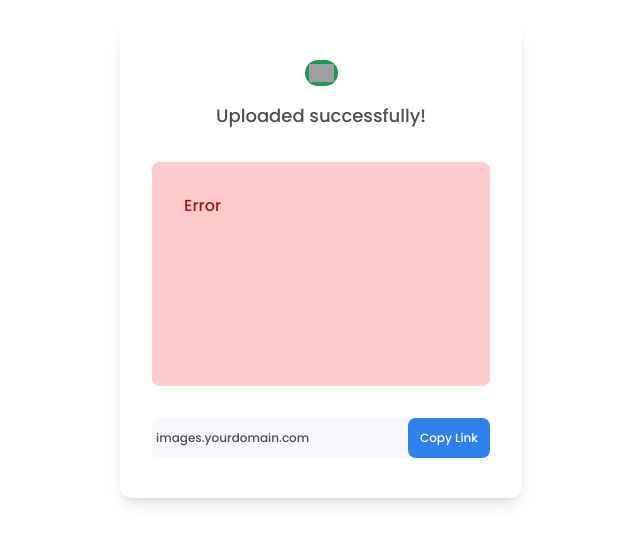
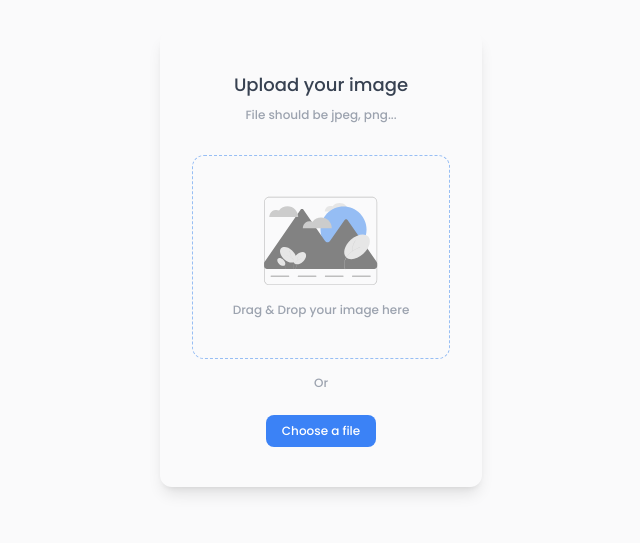
Before and after one commit to lemreyes/photo_app, a Next.js app: page /ImageUploader in a window 1280 px wide. Shown: the part 141-684 px from the top of the page, without its empty margins (319-959 px from the left). Built offline with nearby package versions, Linux system fonts and the light colour scheme; grey boxes are pictures that could not be loaded.

Commit message:
upload result type

```diff
--- a/src/app/ImageUploader/Components/ResultCard.tsx
+++ b/src/app/ImageUploader/Components/ResultCard.tsx
@@ -11,14 +11,14 @@ export default function ResultCard({ result }: { result: UploadResult }) {
       <h1 className="text-left text-lg text-[#4F4F4F] mt-4">
         Uploaded successfully!
       </h1>
-      <div className="bg-red-200 min-w-[338px] min-h-[224px] mt-8 p-8 rounded-lg">
+      <div className="bg-red-200 min-w-[338px] min-h-[224px] mt-8 p-8 rounded-xl">
         <p className="text-red-800">Error</p>
       </div>
       <div className="flex items-center justify-between rounded-lg bg-[#F6F8FB] min-w-[338px] min-h-[34px] mt-8 p-0.25">
         <div className="p-1">
           <p className="text-[#4F4F4F] text-xs">images.yourdomain.com</p>
         </div>
-        <button className="bg-[#2F80ED] rounded-lg text-xs text-white p-3">
+        <button className="bg-[#2F80ED] rounded-lg text-xs text-white p-3 hover:bg-blue-200 hover:text-gray-700">
           Copy Link
         </button>
       </div>
--- a/src/app/ImageUploader/page.tsx
+++ b/src/app/ImageUploader/page.tsx
@@ -3,20 +3,24 @@
 import React, { useEffect, useState } from "react";
 import Uploader from "./Components/Uploader";
 import ProgressBar from "./Components/ProgressBar";
-import UploadResult from "./Components/ResultCard";
+import ResultCard from "./Components/ResultCard";
 
 export default function ImageUploader() {
   const [uploadState, setUploadState] = useState<string | undefined>("init");
+  let uploadResult: UploadResult = {
+    result: false,
+    path: "",
+  };
 
   useEffect(() => {
-    setUploadState("complete");
+    setUploadState("init");
   }, []);
 
   return (
     <div className="flex flex-col items-center justify-center w-screen h-screen">
       {uploadState === "init" && <Uploader />}
       {uploadState === "uploading" && <ProgressBar />}
-      {uploadState === "complete" && <UploadResult />}
+      {uploadState === "complete" && <ResultCard result={uploadResult} />}
     </div>
   );
 }
--- a/src/app/globals.css
+++ b/src/app/globals.css
@@ -18,5 +18,5 @@
 
 body {
   color: rgb(var(--foreground-rgb));
-  background: #ffffff;
+  background: #FAFAFB;
 }
```
